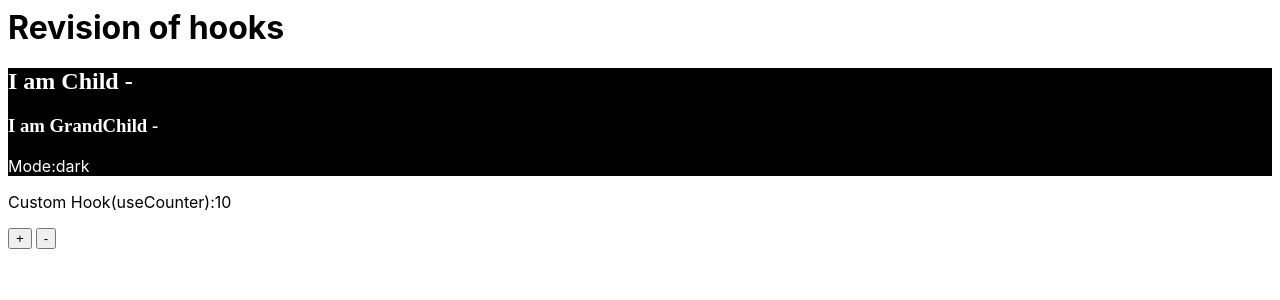
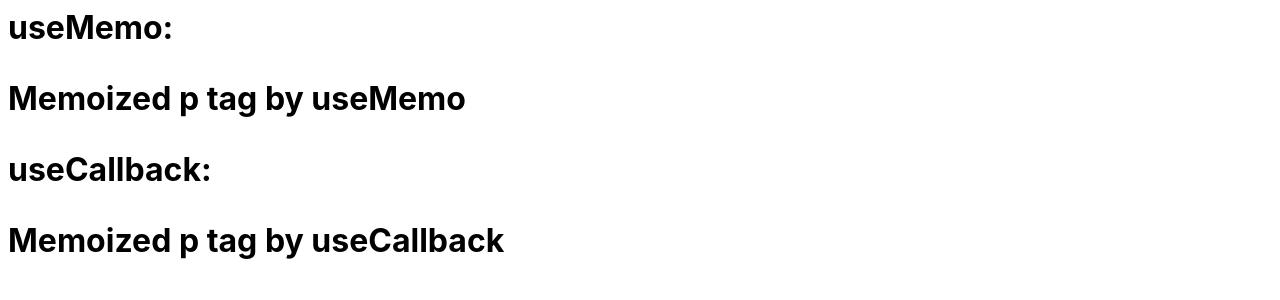
Before and after one commit to AkashSaraf-16/MasteringHooks, a React (Create React App) app: page / in a window 1280 px wide. Shown: the top 300 px of the page. Built offline with nearby package versions, Linux system fonts and the light colour scheme.

Commit message:
2 files modified(useMemo vs useCallback)

```diff
--- a/src/App.js
+++ b/src/App.js
@@ -31,13 +31,14 @@ export default function App() {
   });
   return (
     <div>
-      <Context.Provider value={{ state, dispatch }}>
+      <Callback />
+      {/* <Context.Provider value={{ state, dispatch }}>
         <h1> Revision of hooks</h1>
         <Child />
       </Context.Provider>
       <p>Custom Hook(useCounter):{cnt}</p>
       <button onClick={() => add()}>+</button>{' '}
-      <button onClick={() => sub()}>-</button>
+      <button onClick={() => sub()}>-</button> */}
     </div>
   );
 }
--- a/src/Callback.js
+++ b/src/Callback.js
@@ -3,6 +3,7 @@
 import React, { useState, useCallback, useMemo } from 'react';
 
 const Callback = () => {
+  const [cnt, setCnt] = useState(0);
   const obj1 = useMemo(() => {
     console.log('inside Memo');
     return () => <p>Memoized p tag by useMemo</p>;
@@ -15,8 +16,8 @@ const Callback = () => {
 
   return (
     <>
-      <h1>useMemo: {obj1()}</h1>
-      <h1>useCallback: {obj2()}</h1>
+      <h1 onClick={() => setCnt(Math.random())}>useMemo: {obj1()}</h1>
+      <h1 onClick={() => setCnt(Math.random())}>useCallback: {obj2()}</h1>
     </>
   );
 };
```
